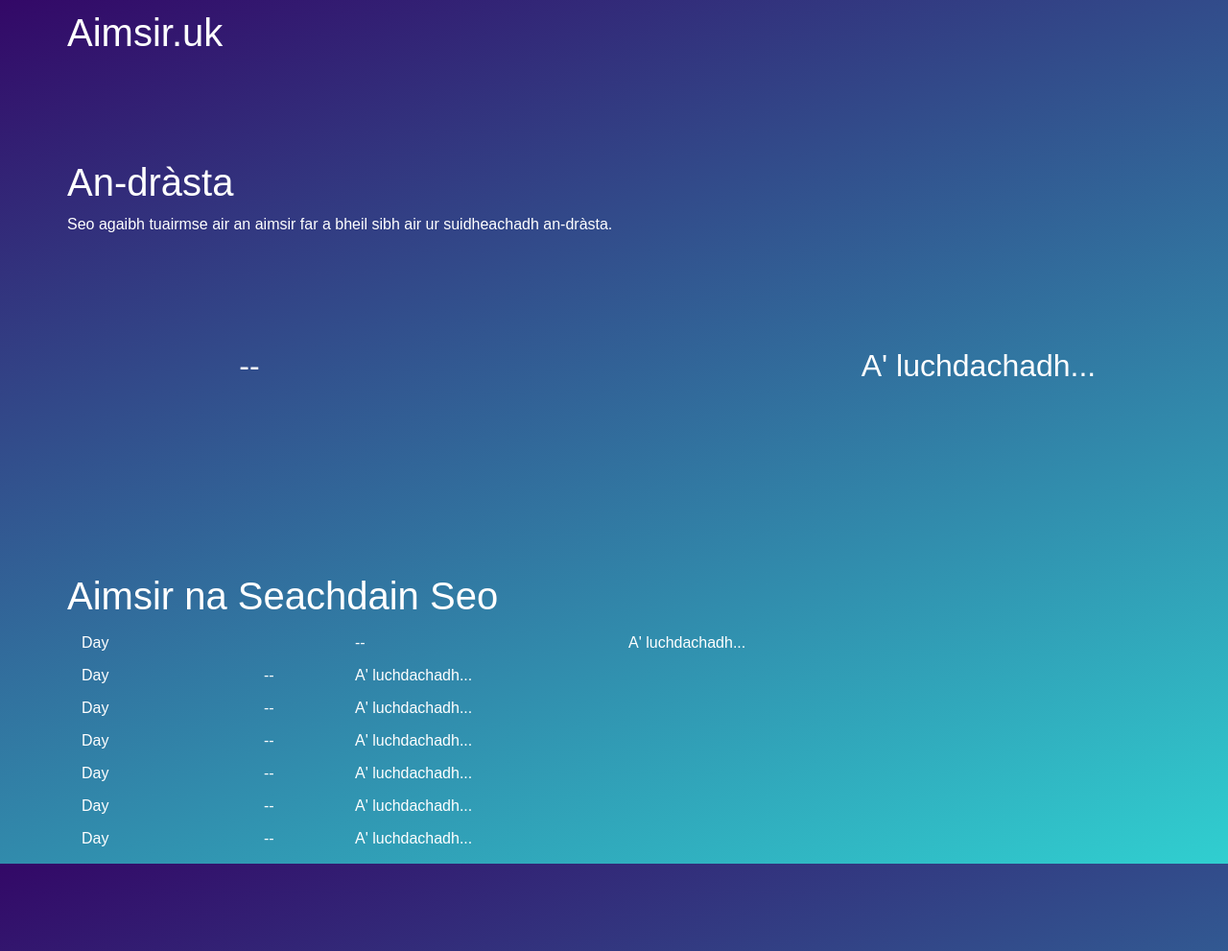
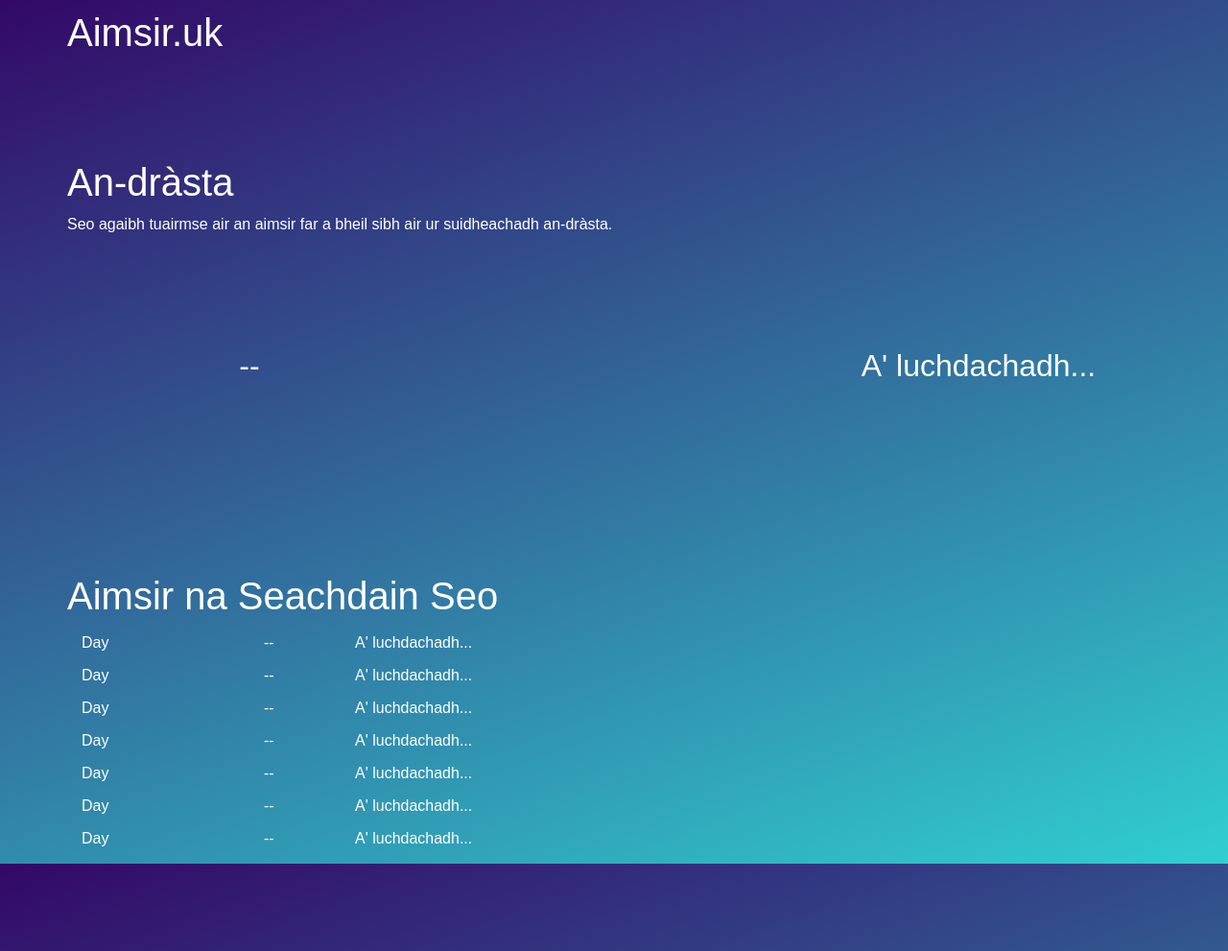
Before and after one commit to angeidheal/aimsir, a Jekyll site: the page built from index.html, in a window 1280 px wide. Shown: the whole page at 96% size. Built offline with Jekyll 4.4.1, drawn with Linux system fonts in a browser that asks for light colours; nearby versions of some CDN libraries; a script that is not in the unit is left out.

Commit message:
Update index.html

```diff
--- a/index.html
+++ b/index.html
@@ -33,13 +33,13 @@ title: Dachaigh
   </div>
 
     <div class="row daily-summary day-1">
-      <div class="col-md-3 day-1-day">
+      <div class="col-md-2 day-1-day">
         Day
       </div>
-      <div class="col-md-3 day-1-temp">
+      <div class="col-md-1 day-1-temp">
         --
       </div>
-      <div class="col-md-6 day-1-summary">
+      <div class="col-md-9 day-1-summary">
         A' luchdachadh...
       </div>
     </div>
```
